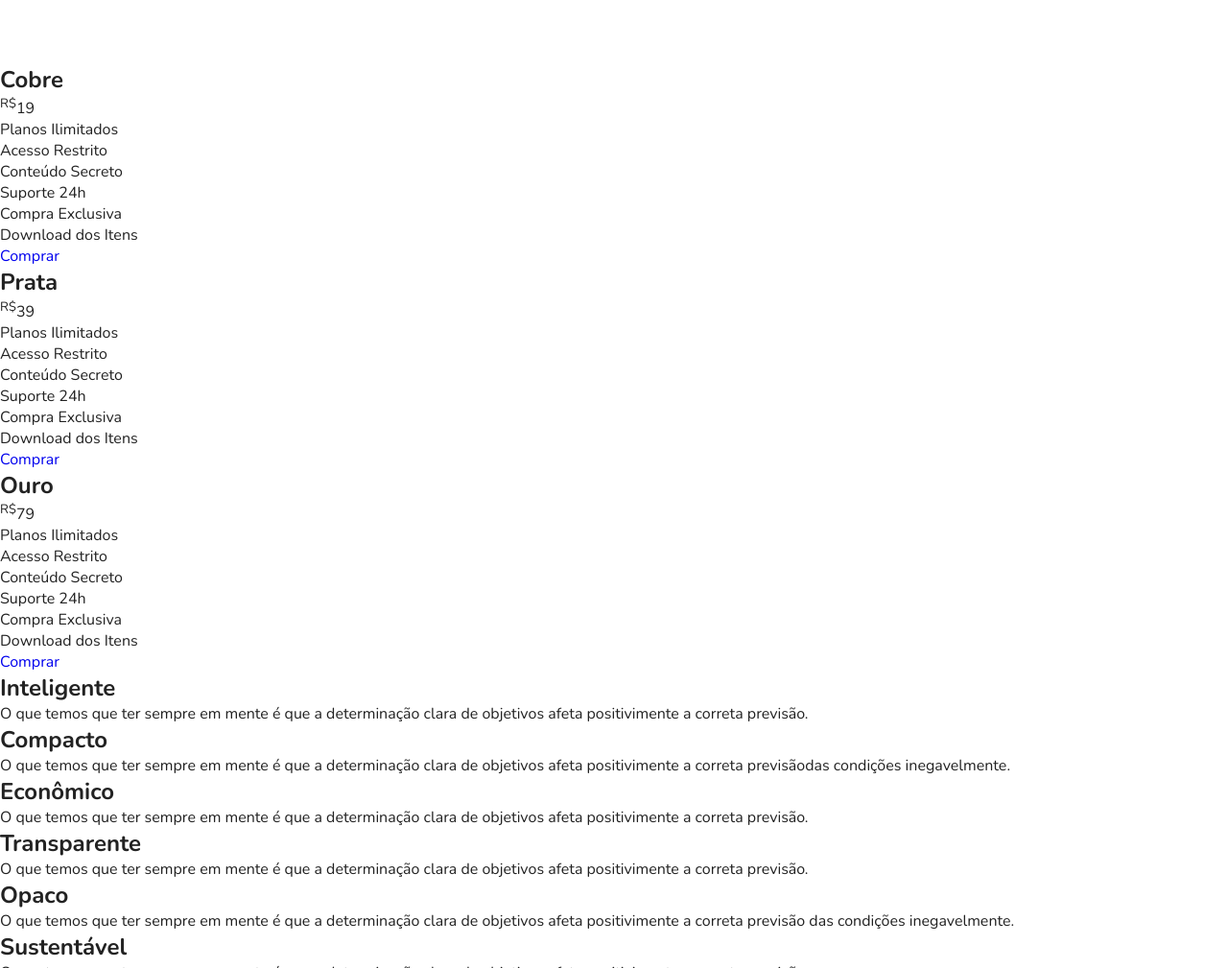
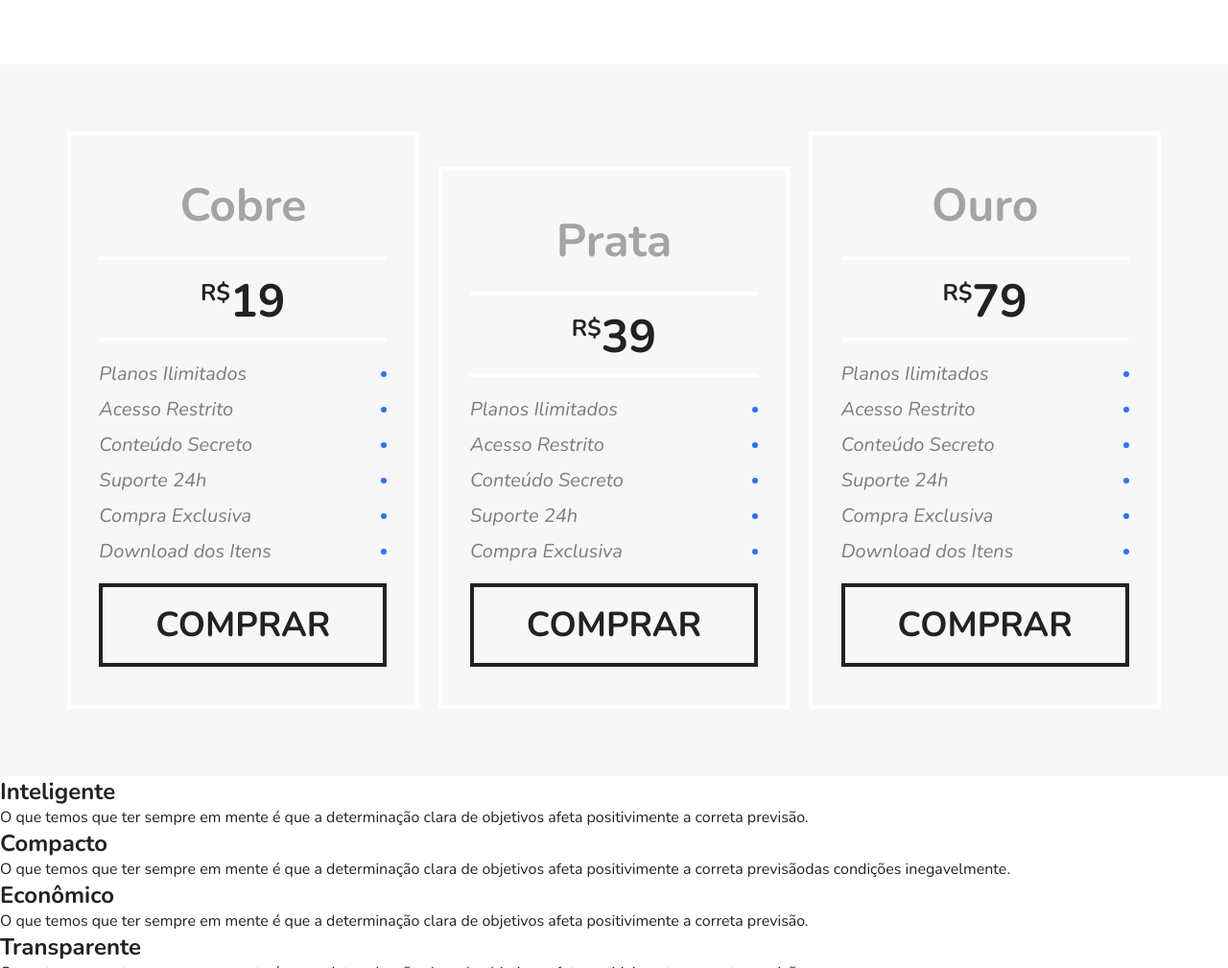
Before and after one commit to rodolfohercules/flexbox, a plain HTML site: page index.html in a window 1280 px wide. Shown: the part 1754-2763 px from the top of the page at 96% size. Drawn offline with nearby package versions, Linux system fonts and the light colour scheme.

Commit message:
organizando os precos

```diff
--- a/css/style.css
+++ b/css/style.css
@@ -183,3 +183,93 @@ img {
 .blue {
   border-top: 8px solid #66d9eb;
 }
+
+/* Preço */
+
+.preco {
+  background: #f7f7f7;
+  padding: 60px;
+  display: flex;
+  flex-wrap: wrap;
+  align-items: flex-end;
+}
+
+.preco-item {
+  flex: 1;
+  border: 4px solid white;
+  padding: 20px;
+  margin: 10px;
+}
+
+.preco-item h2 {
+  font-size: 3em;
+  color: #a4a4a4;
+  text-align: center;
+  margin-top: 20px;
+}
+
+.preco-item span {
+  max-width: 300px;
+  margin: 20px auto;
+  display: block;
+  font-size: 3em;
+  text-align: center;
+  font-weight: bold;
+  padding: 10px 0 5px 0;
+  border-top: 4px solid white;
+  border-bottom: 4px solid white;
+}
+
+.preco-item sup {
+  font-size: 1.5rem;
+}
+
+.preco-item ul {
+  max-width: 300px;
+  margin: 20px auto;
+  font-size: 1.25em;
+  font-style: italic;
+  color: #7c7c7c;
+}
+
+.preco-item li {
+  display: flex;
+  justify-content: space-between;
+  align-items: center;
+  margin-bottom: 10px;
+}
+
+.preco-item li::after {
+  content: '';
+  display: block;
+  height: 6px;
+  width: 6px;
+  background: #2c70ff;
+  border-radius: 50%;
+}
+
+.preco-item a {
+  max-width: 300px;
+  display: block;
+  margin: 20px auto;
+  border: 4px solid;
+  color: #222222;
+  text-transform: uppercase;
+  font-weight: bold;
+  font-size: 2.25em;
+  padding: 15px 0;
+  text-align: center;
+}
+
+@media (max-width: 800px) {
+  .preco {
+    padding-left: 10px;
+    padding-right: 10px;
+  }
+  .preco .preco-item:nth-child(3) {
+    order: -2;
+  }
+  .preco .preco-item:nth-child(2) {
+    order: -1;
+  }
+}
--- a/index.html
+++ b/index.html
@@ -77,6 +77,8 @@
         </div>
     </section>
 
+
+
     <section class="preco" id="preco">
         <div class="preco-item">
             <h2>Cobre</h2>
@@ -91,9 +93,8 @@
                 <li>Download dos Itens</li>
             </ul>
             <a href="#">Comprar</a>
-    </section>
+            </div>
 
-    <section class="preco" id="preco">
         <div class="preco-item">
             <h2>Prata</h2>
             <span><sup>R$</sup>39</span>
@@ -104,12 +105,12 @@
                 <li>Conteúdo Secreto</li>
                 <li>Suporte 24h</li>
                 <li>Compra Exclusiva</li>
-                <li>Download dos Itens</li>
+
             </ul>
             <a href="#">Comprar</a>
-    </section>
+        </div>
 
-    <section class="preco" id="preco">
+
         <div class="preco-item">
             <h2>Ouro</h2>
             <span><sup>R$</sup>79</span>
@@ -123,7 +124,10 @@
                 <li>Download dos Itens</li>
             </ul>
             <a href="#">Comprar</a>
+        </div>
     </section>
+
+
 
     <section class="qualidade" id="qualidade" >
         <div class="qualidade-item">
@@ -157,6 +161,8 @@
         </div>
     </section>
 
+
+
     <section class="newsletter">
         <div class="newsletter-info">
             <h1>Newsletter</h1>
```
